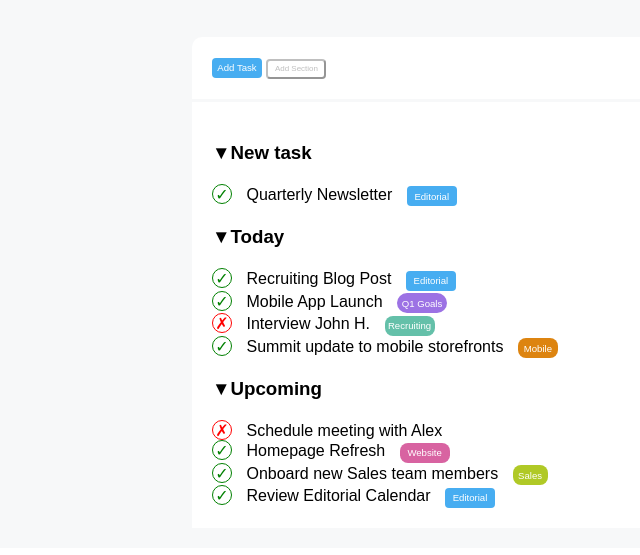
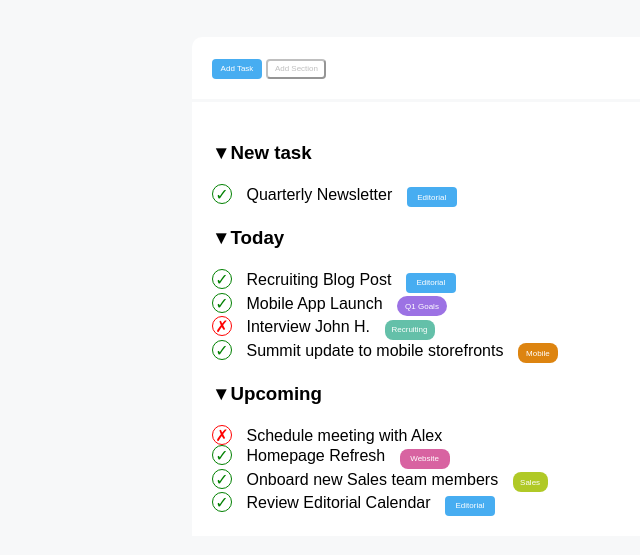
Before and after one commit to micheledimassimo/html-css-toboolist, a plain HTML site: page index.html in a window 1280 px wide. Shown: the part 53-608 px from the top of the page, without its empty margins (0-640 px from the left). Drawn offline with Linux system fonts and the light colour scheme.

Commit message:
last changes

```diff
--- a/css/style.css
+++ b/css/style.css
@@ -51,7 +51,7 @@ main {
     border: 0px;
     width: 50px;
     height: 20px;
-    font-size: 0.6em;
+    font-size: 0.5em;
     border-radius: 4px;
     color: white;
 }
@@ -73,7 +73,7 @@ main {
     border: 0px;
     width: 50px;
     height: 20px;
-    font-size: 0.6em;
+    font-size: 0.5em;
     border-radius: 10px;
     color: white;
 }
@@ -83,7 +83,7 @@ main {
     border: 0px;
     width: 50px;
     height: 20px;
-    font-size: 0.6em;
+    font-size: 0.5em;
     border-radius: 8px;
     color: white;
 }
@@ -93,7 +93,7 @@ main {
     border: 0px;
     width: 40px;
     height: 20px;
-    font-size: 0.6em;
+    font-size: 0.5em;
     border-radius: 8px;
     color: white;
 }
@@ -103,7 +103,7 @@ main {
     border: 0px;
     width: 50px;
     height: 20px;
-    font-size: 0.6em;
+    font-size: 0.5em;
     border-radius: 8px;
     color: white;
 }
@@ -113,7 +113,7 @@ main {
     border: 0px;
     width: 35px;
     height: 20px;
-    font-size: 0.6em;
+    font-size: 0.5em;
     border-radius: 8px;
     color: white;
 }
```
